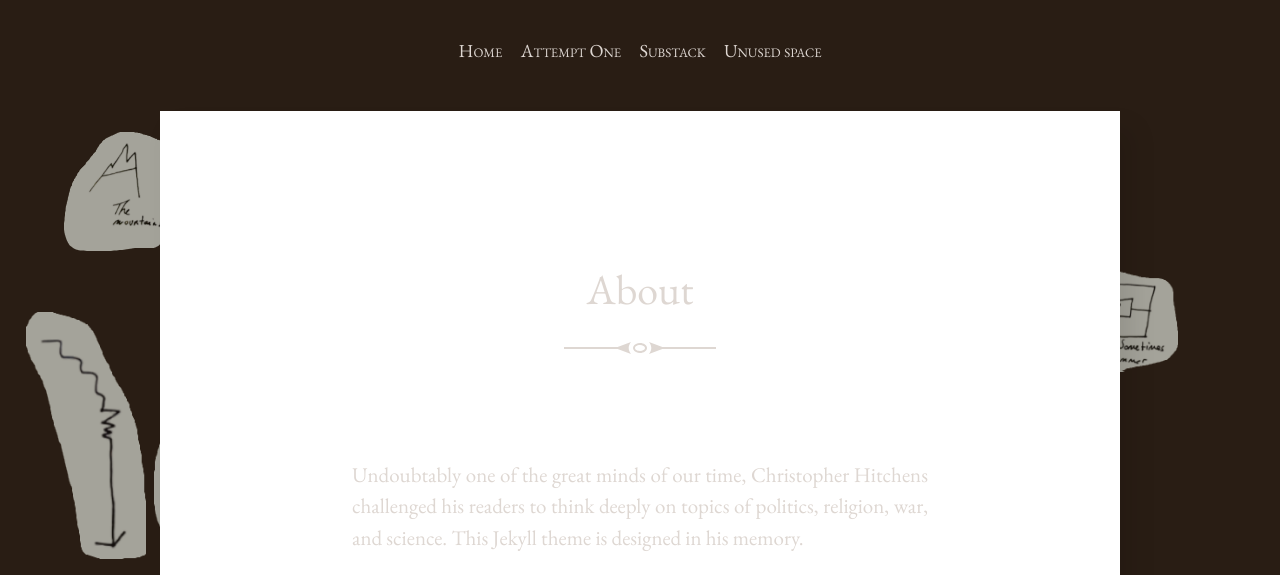
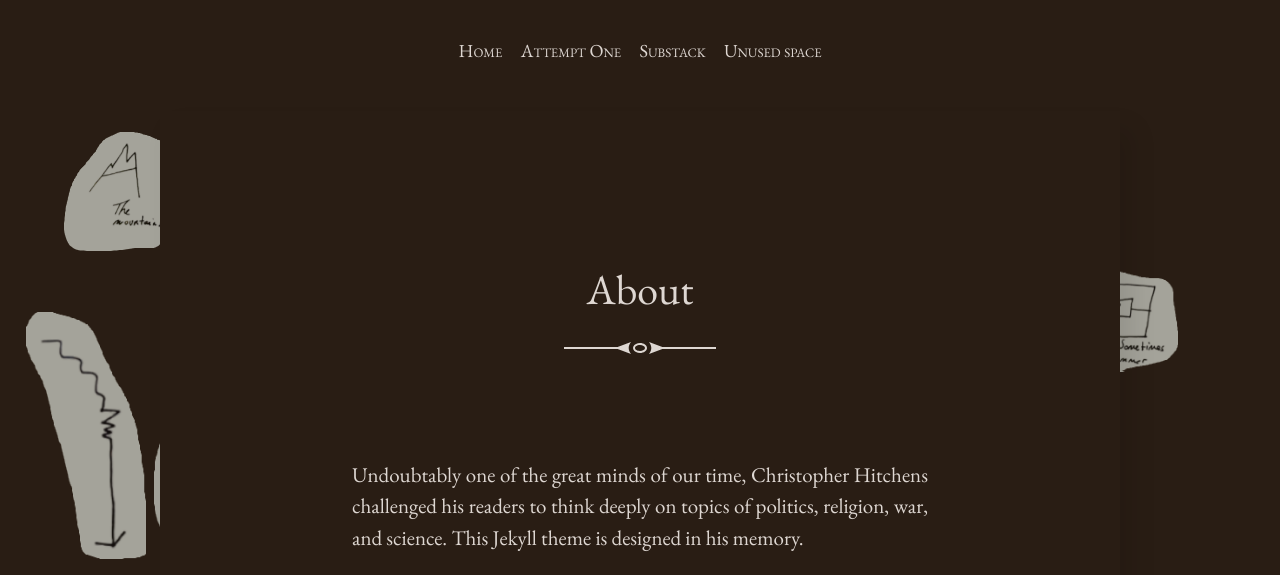
Before and after one commit to rafworkonly/raf.github.io, a Jekyll site: the page built from about.md, in a window 1280 px wide. Shown: the top 575 px of the page. Built offline with Jekyll 4.4.1, drawn with Linux system fonts in a browser that asks for light colours; grey boxes are pictures that could not be loaded.

Commit message:
Update _article.scss

```diff
--- a/_sass/_article.scss
+++ b/_sass/_article.scss
@@ -1,5 +1,5 @@
 .post {
-  background: white;
+  background: $brand-color;
   margin: 2em auto;
   max-width: 60rem;
   padding: 2em 0;
```
